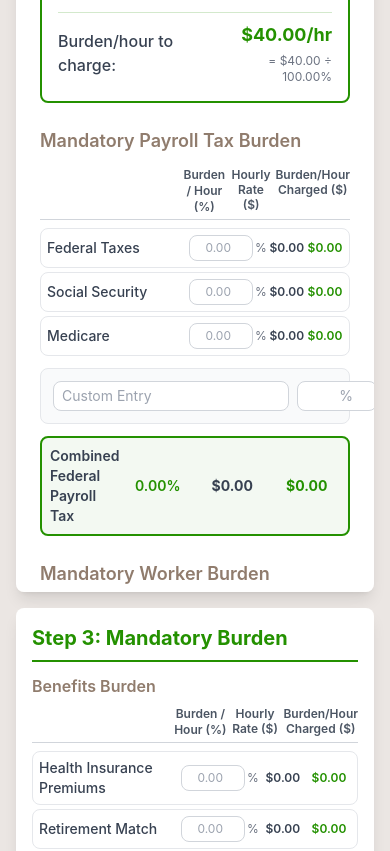
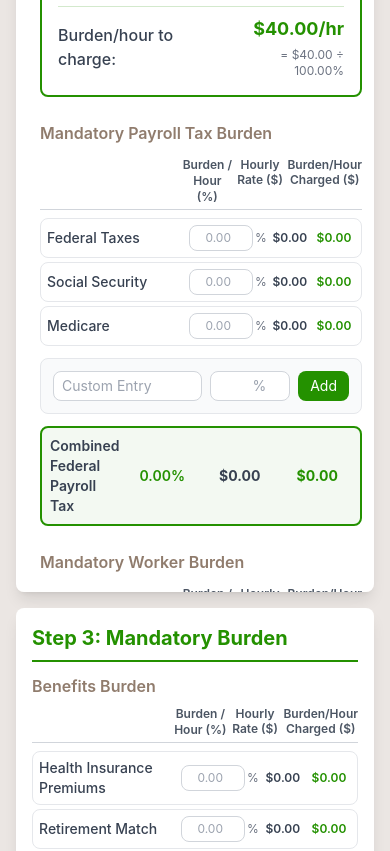
Before and after one commit to KayFernPR/Time-Material-Calculator, a React (Vite) app: page / in a window 390 px wide. Shown: the part 1192-2043 px from the top of the page. Built offline with nearby package versions, Linux system fonts and the light colour scheme.

Commit message:
Step 2: Align formatting with Step 1 (padding, min-w-0, break-words)

```diff
--- a/src/components/LaborRateCalculator.jsx
+++ b/src/components/LaborRateCalculator.jsx
@@ -726,10 +726,10 @@ function LaborRateCalculator() {
           </div>
 
           {/* Step 2: Workers Wage Burden */}
-          <div className="lg:col-span-1">
+          <div className="lg:col-span-1 min-w-0">
             <div
               ref={step2Ref}
-              className="bg-white rounded-lg shadow-lg p-6 sticky top-4 max-h-[calc(100vh-2rem)] overflow-y-auto scroll-smooth"
+              className="bg-white rounded-lg shadow-lg pt-6 pr-3 pb-6 pl-6 sticky top-4 max-h-[calc(100vh-2rem)] overflow-y-auto scroll-smooth min-w-0"
               style={{ scrollbarWidth: 'thin', scrollbarColor: '#cbd5e1 transparent' }}
             >
               <h2 className="text-2xl font-bold text-primary mb-4 border-b-2 border-primary pb-2">
@@ -737,7 +737,7 @@ function LaborRateCalculator() {
               </h2>
 
               {/* Workers Wage Box */}
-              <div className="mb-6 p-4 border-2 border-primary rounded-lg">
+              <div className="mb-6 p-4 border-2 border-primary rounded-lg min-w-0">
                 <h3 className="text-lg font-semibold text-primary mb-3">
                   Workers Wage
                 </h3>
@@ -775,8 +775,8 @@ function LaborRateCalculator() {
               </div>
 
               {/* Mandatory Payroll Tax Burden */}
-              <div className="mb-6">
-                <h3 className="text-lg font-semibold text-neutral mb-3">
+              <div className="mb-6 min-w-0">
+                <h3 className="text-base font-semibold text-neutral mb-3">
                   Mandatory Payroll Tax Burden
                 </h3>
 
@@ -800,7 +800,7 @@ function LaborRateCalculator() {
                     const hourlyRate = safeCalculations.payrollTaxHourlyRates[option.id] || 0
                     const charged = safeCalculations.payrollTaxCharged[option.id] || 0
                     return (
-                      <div key={option.id} className="grid grid-cols-[minmax(140px,1.5fr)_1fr_1fr_1fr] gap-0.5 items-center p-1.5 border border-gray-200 rounded-lg hover:bg-gray-50">
+                      <div key={option.id} className="grid grid-cols-[minmax(140px,1.5fr)_1fr_1fr_1fr] gap-0.5 items-center p-1.5 border border-gray-200 rounded-lg hover:bg-gray-50 min-w-0">
                         <label className="text-gray-700 text-sm font-medium break-words min-w-0 whitespace-normal">
                           {option.label}
                         </label>
@@ -831,7 +831,7 @@ function LaborRateCalculator() {
                     const hourlyRate = safeCalculations.payrollTaxHourlyRates[`custom-${idx}`] || 0
                     const charged = safeCalculations.payrollTaxCharged[`custom-${idx}`] || 0
                     return (
-                      <div key={field.id} className="grid grid-cols-[minmax(140px,1.5fr)_1fr_1fr_1fr] gap-0.5 items-center p-1.5 border border-gray-200 rounded-lg bg-gray-50">
+                      <div key={field.id} className="grid grid-cols-[minmax(140px,1.5fr)_1fr_1fr_1fr] gap-0.5 items-center p-1.5 border border-gray-200 rounded-lg bg-gray-50 min-w-0">
                         <label className="text-gray-700 text-sm font-medium break-words min-w-0 whitespace-normal">
                           {field.label}
                         </label>
@@ -867,14 +867,14 @@ function LaborRateCalculator() {
                 </div>
 
                 {/* Add Custom Payroll Tax Field */}
-                <div className="mt-3 p-3 border border-gray-200 rounded-lg bg-gray-50">
-                  <div className="flex gap-2">
+                <div className="mt-3 p-3 border border-gray-200 rounded-lg bg-gray-50 min-w-0">
+                  <div className="flex gap-2 min-w-0">
                     <input
                       type="text"
                       value={newCustomPayrollTax.name}
                       onChange={(e) => setNewCustomPayrollTax(prev => ({ ...prev, name: e.target.value }))}
                       placeholder="Custom Entry"
-                      className="flex-1 px-2 py-1 text-sm border border-gray-300 rounded-lg focus:outline-none focus:ring-2 focus:ring-primary"
+                      className="flex-1 min-w-0 px-2 py-1 text-sm border border-gray-300 rounded-lg focus:outline-none focus:ring-2 focus:ring-primary"
                     />
                     <input
                       type="number"
@@ -894,8 +894,8 @@ function LaborRateCalculator() {
                 </div>
 
                 {/* Combined Federal Payroll Tax */}
-                <div className="mt-3 grid grid-cols-4 gap-2 items-center p-2 border-2 border-primary rounded-lg bg-primary/5">
-                  <div className="text-gray-700 text-sm font-semibold">Combined Federal Payroll Tax</div>
+                <div className="mt-3 grid grid-cols-4 gap-2 items-center p-2 border-2 border-primary rounded-lg bg-primary/5 min-w-0">
+                  <div className="text-gray-700 text-sm font-semibold break-words min-w-0">Combined Federal Payroll Tax</div>
                   <div className="text-center text-sm font-semibold text-primary">
                     {safeCalculations.combinedFederalPayrollTaxPercent.toFixed(2)}%
                   </div>
@@ -909,8 +909,8 @@ function LaborRateCalculator() {
               </div>
 
               {/* Mandatory Worker Burden */}
-              <div className="mb-6">
-                <h3 className="text-lg font-semibold text-neutral mb-3">
+              <div className="mb-6 min-w-0">
+                <h3 className="text-base font-semibold text-neutral mb-3">
                   Mandatory Worker Burden
                 </h3>
 
@@ -934,7 +934,7 @@ function LaborRateCalculator() {
                     const hourlyRate = safeCalculations.workerBurdenHourlyRates[option.id] || 0
                     const charged = safeCalculations.workerBurdenCharged[option.id] || 0
                     return (
-                      <div key={option.id} className="grid grid-cols-[minmax(140px,1.5fr)_1fr_1fr_1fr] gap-0.5 items-center p-1.5 border border-gray-200 rounded-lg hover:bg-gray-50">
+                      <div key={option.id} className="grid grid-cols-[minmax(140px,1.5fr)_1fr_1fr_1fr] gap-0.5 items-center p-1.5 border border-gray-200 rounded-lg hover:bg-gray-50 min-w-0">
                         <label className="text-gray-700 text-sm font-medium break-words min-w-0 whitespace-normal">
                           {option.label}
                         </label>
@@ -965,7 +965,7 @@ function LaborRateCalculator() {
                     const hourlyRate = safeCalculations.workerBurdenHourlyRates[`custom-${idx}`] || 0
                     const charged = safeCalculations.workerBurdenCharged[`custom-${idx}`] || 0
                     return (
-                      <div key={field.id} className="grid grid-cols-[minmax(140px,1.5fr)_1fr_1fr_1fr] gap-0.5 items-center p-1.5 border border-gray-200 rounded-lg bg-gray-50">
+                      <div key={field.id} className="grid grid-cols-[minmax(140px,1.5fr)_1fr_1fr_1fr] gap-0.5 items-center p-1.5 border border-gray-200 rounded-lg bg-gray-50 min-w-0">
                         <label className="text-gray-700 text-sm font-medium break-words min-w-0 whitespace-normal">
                           {field.label}
                         </label>
@@ -1001,14 +1001,14 @@ function LaborRateCalculator() {
                 </div>
 
                 {/* Add Custom Worker Burden Field */}
-                <div className="mt-3 p-3 border border-gray-200 rounded-lg bg-gray-50">
-                  <div className="flex gap-2">
+                <div className="mt-3 p-3 border border-gray-200 rounded-lg bg-gray-50 min-w-0">
+                  <div className="flex gap-2 min-w-0">
                     <input
                       type="text"
                       value={newCustomWorkerBurden.name}
                       onChange={(e) => setNewCustomWorkerBurden(prev => ({ ...prev, name: e.target.value }))}
                       placeholder="Custom Entry"
-                      className="flex-1 px-2 py-1 text-sm border border-gray-300 rounded-lg focus:outline-none focus:ring-2 focus:ring-primary"
+                      className="flex-1 min-w-0 px-2 py-1 text-sm border border-gray-300 rounded-lg focus:outline-none focus:ring-2 focus:ring-primary"
                     />
                     <input
                       type="number"
@@ -1028,8 +1028,8 @@ function LaborRateCalculator() {
                 </div>
 
                 {/* Worker Burden Total */}
-                <div className="mt-3 grid grid-cols-4 gap-2 items-center p-2 border-2 border-primary rounded-lg bg-primary/5">
-                  <div className="text-gray-700 text-sm font-semibold">Worker Burden</div>
+                <div className="mt-3 grid grid-cols-4 gap-2 items-center p-2 border-2 border-primary rounded-lg bg-primary/5 min-w-0">
+                  <div className="text-gray-700 text-sm font-semibold break-words min-w-0">Worker Burden</div>
                   <div className="text-center text-sm font-semibold text-primary">
                     {safeCalculations.workerBurdenPercent.toFixed(2)}%
                   </div>
@@ -1043,9 +1043,9 @@ function LaborRateCalculator() {
               </div>
 
               {/* Total Mandatory Burden */}
-              <div className="p-4 bg-primary/10 rounded-lg border-2 border-primary">
-                <div className="grid grid-cols-4 gap-2 items-center">
-                  <div className="text-gray-700 text-sm font-bold">Total Mandatory Burden</div>
+              <div className="p-4 bg-primary/10 rounded-lg border-2 border-primary min-w-0">
+                <div className="grid grid-cols-4 gap-2 items-center min-w-0">
+                  <div className="text-gray-700 text-sm font-bold break-words min-w-0">Total Mandatory Burden</div>
                   <div className="text-center text-sm font-bold text-primary">
                     {safeCalculations.totalMandatoryBurdenPercent.toFixed(2)}%
                   </div>
```
